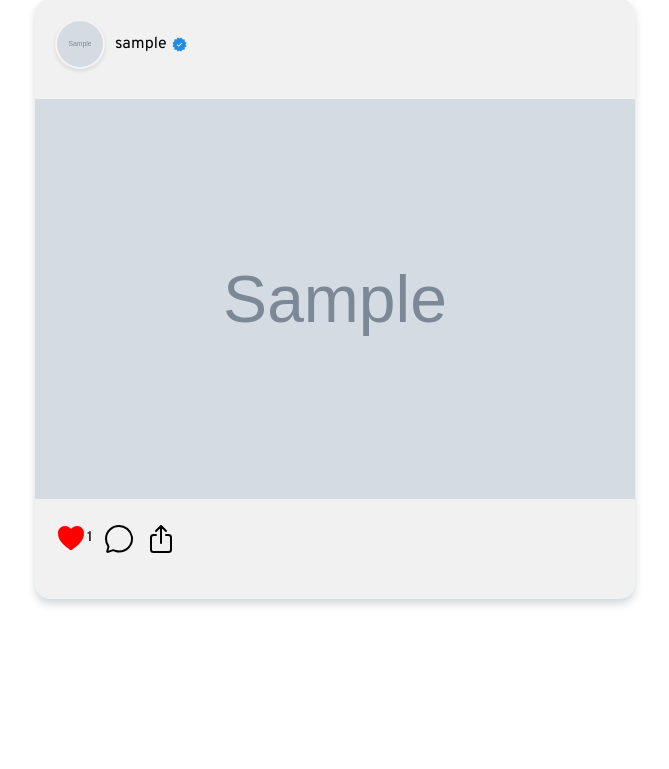
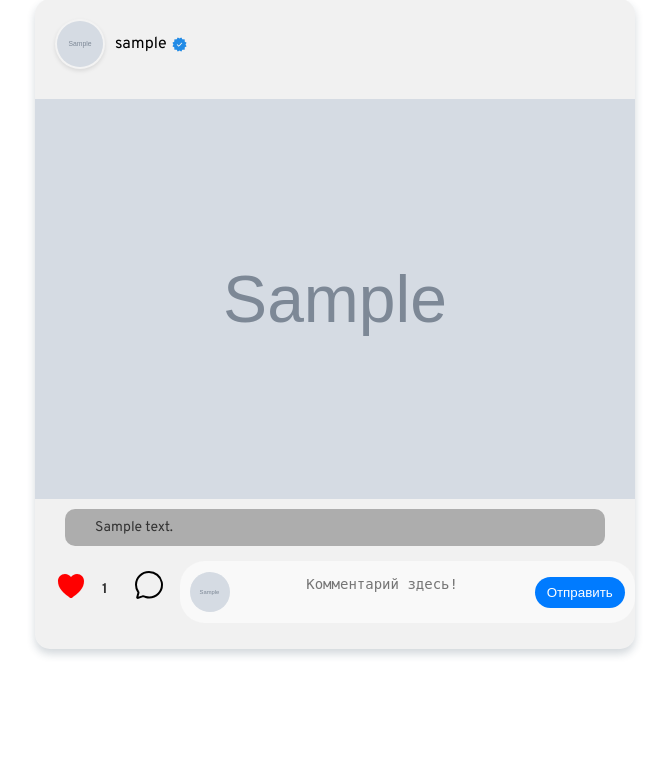
Before and after one commit to fdavis10/graffgram-django, a Django app: page / in a window 1280 px wide. Shown: the part 161-930 px from the top of the page, without its empty margins (305-974 px from the left). Before the commit the page ends 768 px from the top, so only its background shows below. Run offline with Django 5.2, Linux system fonts and the light colour scheme; a user stored in the database is signed in; tables that the repository leaves empty hold one stand-in row (values such as "Sample post"); grey boxes marked "Sample" are stand-in pictures.

Commit message:
add comment system

```diff
--- a/graffgram/blog/static/css/post_page.css
+++ b/graffgram/blog/static/css/post_page.css
@@ -1,4 +1,4 @@
-.post__wrapper__card{
+.post__wrapper__card {
     display: flex;
     flex-direction: column;
     align-items: center;
@@ -10,7 +10,8 @@
     background-color: rgba(0, 0, 0, 0.055);
     box-shadow: 0px 5px 8px 0px rgba(34, 60, 80, 0.2);
     width: 600px;
-    height: 600px;
+    height: 650px;
+    max-height: 700px;
     border-radius: 15px;
     align-items: flex-start;
 }
@@ -62,6 +63,7 @@
     display: flex;
     justify-content: center;
     align-items: center;
+    flex-direction: column;
     margin-top: 30px;
 
 }
@@ -74,10 +76,26 @@
     background-color: black;
 }
 
-.post_footer{
+.post_description {
+    margin-top: 10px;
+    width: 90%;
+    padding: 10px;
+    background: rgba(0, 0, 0, 0.281);
+    color: #333;
+    border-radius: 10px;
+    font-size: 14px;
+}
+
+.post_description_span{
+    margin-left: 20px;
+    margin-right: 20px;
+}
+
+.post_footer {
     display: flex;
-    height: 40px;
-    margin-top: 20px;
+    align-items: center;
+    gap: 15px;
+    width: 100%;
     margin-left: 20px;
 }
 
@@ -127,9 +145,57 @@ ion-icon {
     fill: none;
 }
 
-.comment, .detail_post {
+.comment {
     display: flex;
     align-items: center;
     justify-content: center;
     margin-left: 10px;
 }
+
+.comment_section {
+    margin-top: 15px;
+}
+
+.comment-box {
+    display: flex;
+    align-items: center;
+    gap: 10px;
+    background: #f9f9f9;
+    border-radius: 25px;
+    padding: 10px;
+    width: 125%;
+    justify-content: center;
+}
+
+.comment-avatar {
+    width: 40px;
+    height: 40px;
+    border-radius: 50%;
+    object-fit: cover;
+}
+
+
+.comment-input {
+    flex-grow: 1;
+    border: none;
+    outline: none;
+    background: none;
+    font-size: 14px;
+    padding: 5px;
+    resize: none;
+    text-align: center;
+}
+
+.comment-submit-btn {
+    background: #007bff;
+    color: white;
+    border: none;
+    padding: 8px 12px;
+    border-radius: 20px;
+    cursor: pointer;
+    transition: background 0.3s;
+}
+
+.comment-submit-btn:hover {
+    background: #0056b3;
+}
--- a/graffgram/blog/templates/blog/posts/post_page.html
+++ b/graffgram/blog/templates/blog/posts/post_page.html
@@ -26,6 +26,9 @@
                     </div>
                     <div class="post_content">
                         <img src="{{post.image.url}}" alt="">
+                        <div class="post_description">
+                            <span class="post_description_span">{{post.description|truncatechars:50}}</span>
+                        </div>
                     </div>
                     <div class="post_footer">
                         <form action="{% url 'blog:like_post' post_id=post.id %}" method="post">
@@ -38,8 +41,15 @@
                         <div class="comment">
                             <ion-icon name="chatbubble-outline"></ion-icon>
                         </div>
-                        <div class="detail_post">
-                            <ion-icon name="share-outline"></ion-icon>
+                        <div class="comment_section">
+                            <form action="{% url 'blog:add_comment' post_id=post.id %}" class="comment-form" method="post">
+                                {% csrf_token %}
+                                <div class="comment-box">
+                                    <img src="{{ user.image.url }}" alt="avatar" class="comment-avatar">
+                                    <textarea name="content" class="comment-input" placeholder="Комментарий здесь!"></textarea>
+                                    <button type="submit" class="comment-submit-btn">Отправить</button>
+                                </div>
+                            </form>
                         </div>
                     </div>
                 </div>
--- a/graffgram/blog/urls.py
+++ b/graffgram/blog/urls.py
@@ -7,6 +7,6 @@ urlpatterns = [
     path('', views.popular_post, name='popular_posts'),
     path('post/<int:post_id>/', views.post_detail, name='post_detail'),
     path('post/<int:post_id>/like/', views.like_post, name='like_post'),
-    path('post/id/<int:post_id>/comment/', views.add_comment, name='add_comment'),
+    path('post/<int:post_id>/comment/', views.add_comment, name='add_comment'),
     path('post/add_post/', views.add_post, name='add_post'),
 ]
--- a/graffgram/blog/views.py
+++ b/graffgram/blog/views.py
@@ -2,7 +2,7 @@ from django.http import HttpResponseRedirect, JsonResponse
 from django.shortcuts import render, get_object_or_404, redirect
 from .models import Post, Comment
 from django.contrib.auth.decorators import login_required
-from .forms import AddPostForm
+from .forms import AddPostForm, CommentForm
 
 def popular_post(request):
     posts = Post.objects.prefetch_related('comments').all()
@@ -18,12 +18,17 @@ def post_detail(request, post_id):
 
 @login_required
 def add_comment(request, post_id):
-    post = get_object_or_404(Post, pk=post_id)
-    if request.method == 'POST':
-        content = request.POST.get('content')
-        if content:
-            Comment.objects.create(post=post, author=request.user, content=content)
-    return HttpResponseRedirect(request.META.get('HTTP_REFERER', '/'))
+    post = get_object_or_404(Post, id=post_id)
+    if request.method == "POST":
+        comment_form = CommentForm(request.POST)
+        if comment_form.is_valid():
+            comment=comment_form.save(commit=False)
+            comment.post = post
+            comment.author = request.user
+            comment.save()
+            return redirect('blog:popular_posts')
+    return redirect('blog:popular_posts')
+
 
 @login_required
 def like_post(request, post_id):
```
Also changed, not shown: graffgram/blog/forms.py (+15 -1 lines), graffgram/users/views.py (+9 -8 lines).
